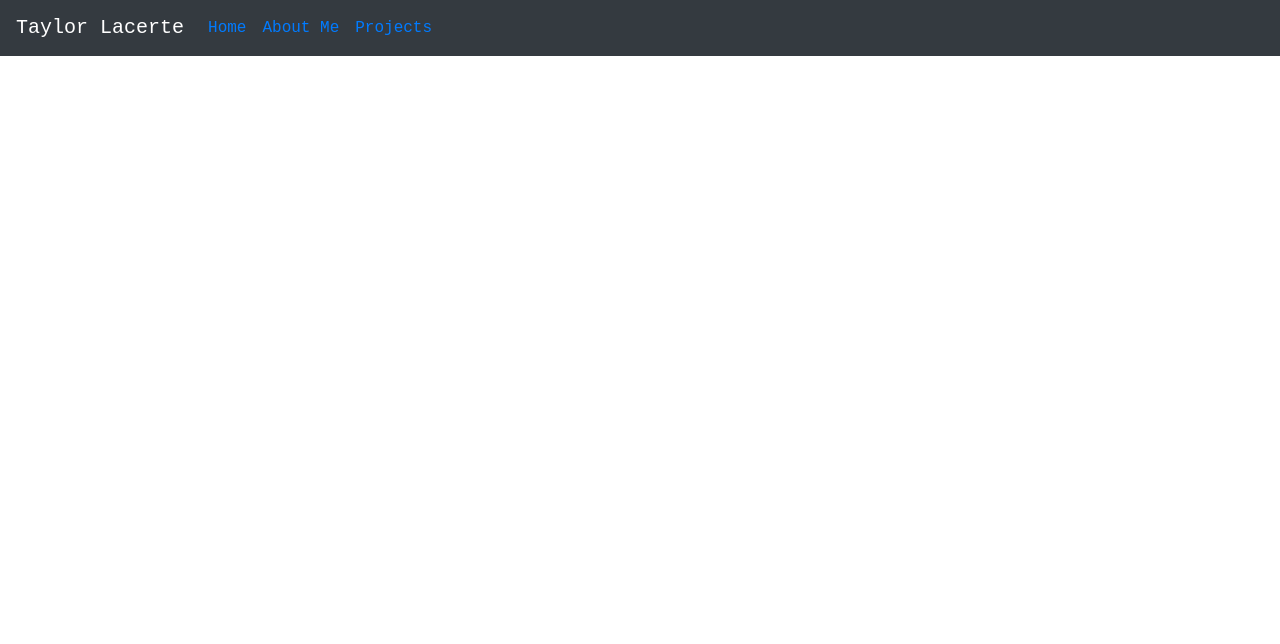
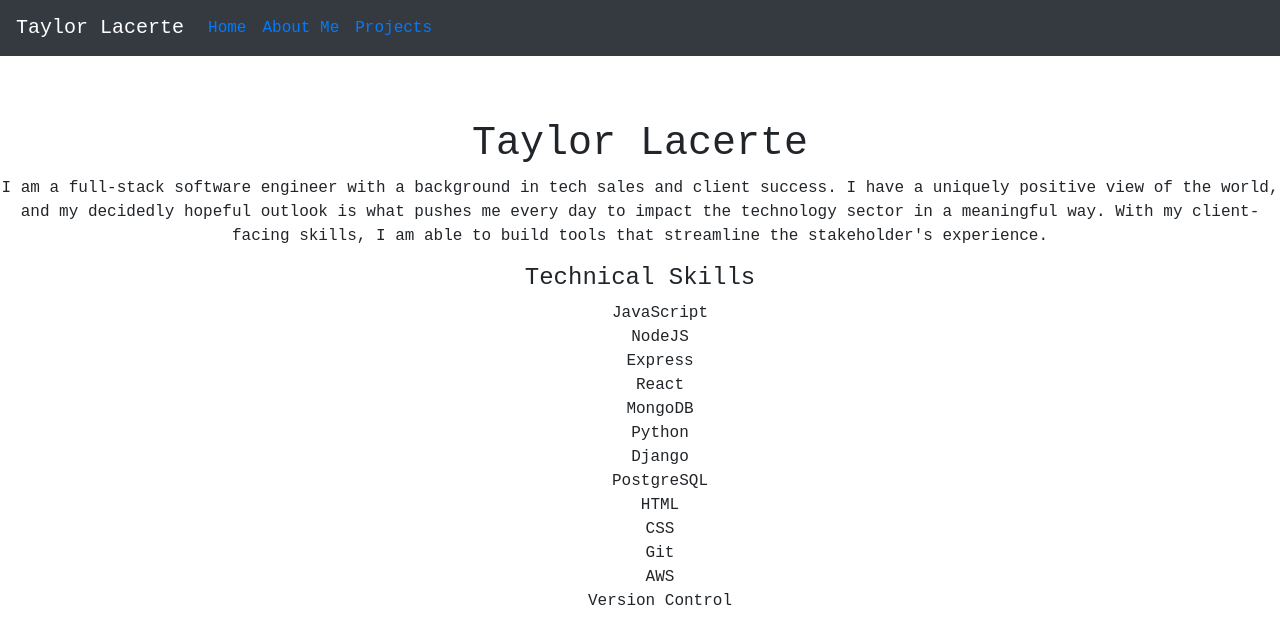
Before and after one commit to tlacerte/Portfolio, a React (Create React App) app: page /about in a window 1280 px wide. Shown: the top 644 px of the page. Built offline with nearby package versions, Linux system fonts and the light colour scheme.

Commit message:
skills list

```diff
--- a/src/App.css
+++ b/src/App.css
@@ -23,7 +23,7 @@
 }
 
 
-.Home {
+.Home, .AboutMe {
   margin-top: 15vmin;
 }
 
@@ -46,3 +46,7 @@
   width: 32vmin;
   box-shadow: 0 4px 8px 0 rgba(0, 0, 0, 0.2), 0 6px 20px 0 rgba(0, 0, 0, 0.19);
 }
+
+.skills-list {
+  list-style-type: none;
+}
--- a/src/components/AboutMe.jsx
+++ b/src/components/AboutMe.jsx
@@ -4,6 +4,23 @@ const AboutMe = () => {
     return (
         <div className="AboutMe">
             <h1>Taylor Lacerte</h1>
+            <p>I am a full-stack software engineer with a background in tech sales and client success. I have a uniquely positive view of the world, and my decidedly hopeful outlook is what pushes me every day to impact the technology sector in a meaningful way. With my client-facing skills, I am able to build tools that streamline the stakeholder's experience. </p>
+            <h4>Technical Skills</h4>
+            <ul className="skills-list">
+                <li>JavaScript</li>
+                <li>NodeJS</li>
+                <li>Express</li>
+                <li>React</li>
+                <li>MongoDB</li>
+                <li>Python</li>
+                <li>Django</li>
+                <li>PostgreSQL</li>
+                <li>HTML</li>
+                <li>CSS</li>
+                <li>Git</li>
+                <li>AWS</li>
+                <li>Version Control</li>
+            </ul>
         </div>
     )
 }
```
